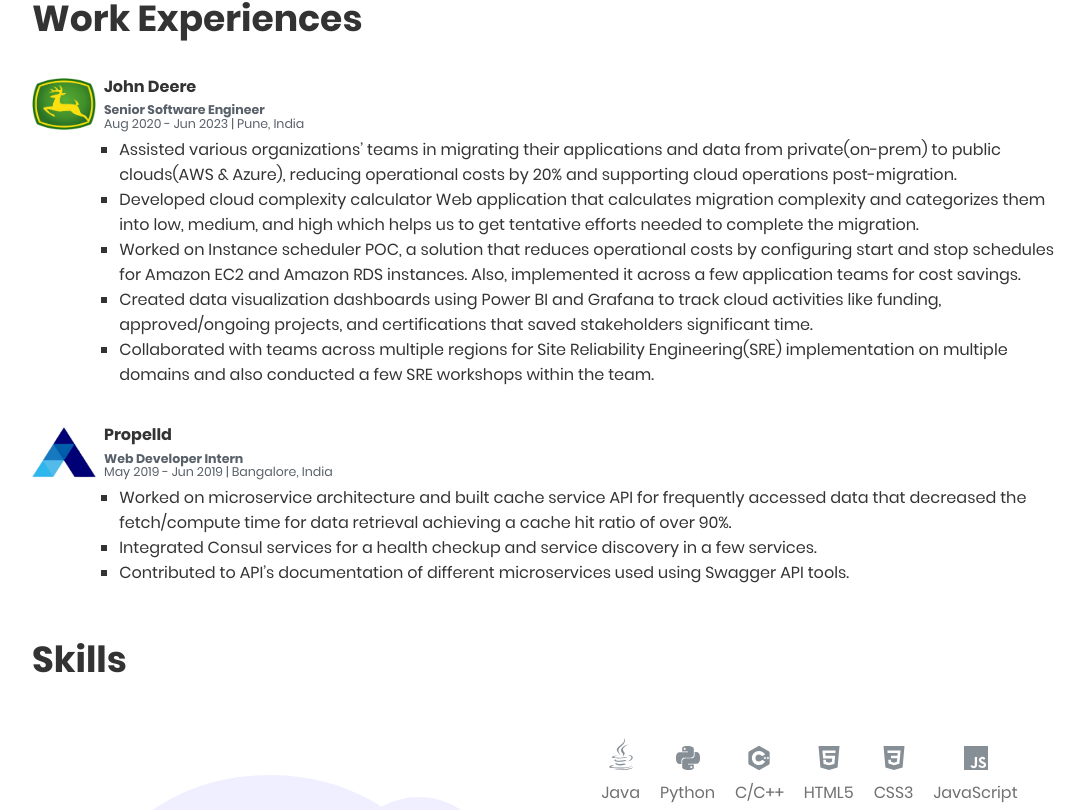
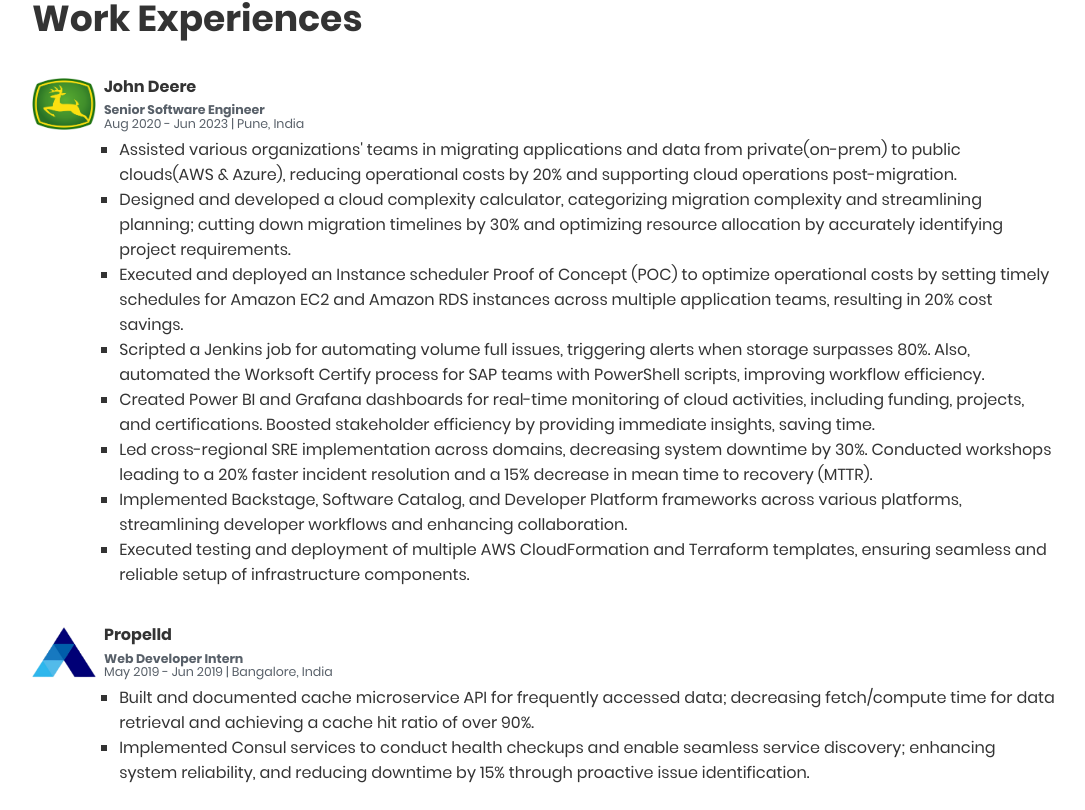
Before and after one commit to nguptaa183/myDevPortfolio, a React (Create React App) app: page / in a window 1280 px wide. Shown: the part 1350-2160 px from the top of the page, without its empty margins (96-1181 px from the left). Built offline with nearby package versions, Linux system fonts and the light colour scheme; no server answers.

Commit message:
Update experience.js

```diff
--- a/src/constants/userData/experience.js
+++ b/src/constants/userData/experience.js
@@ -11,11 +11,14 @@
     city: "Pune",
     country: "India",
     description: [
-      "Assisted various organizations’ teams in migrating their applications and data from private(on-prem) to public clouds(AWS & Azure), reducing operational costs by 20% and supporting cloud operations post-migration.",
-      "Developed cloud complexity calculator Web application that calculates migration complexity and categorizes them into low, medium, and high which helps us to get tentative efforts needed to complete the migration.",
-      "Worked on Instance scheduler POC, a solution that reduces operational costs by configuring start and stop schedules for Amazon EC2 and Amazon RDS instances. Also, implemented it across a few application teams for cost savings.",
-      "Created data visualization dashboards using Power BI and Grafana to track cloud activities like funding, approved/ongoing projects, and certifications that saved stakeholders significant time.",
-      "Collaborated with teams across multiple regions for Site Reliability Engineering(SRE) implementation on multiple domains and also conducted a few SRE workshops within the team.",
+      "Assisted various organizations' teams in migrating applications and data from private(on-prem) to public clouds(AWS & Azure), reducing operational costs by 20% and supporting cloud operations post-migration.",
+      "Designed and developed a cloud complexity calculator, categorizing migration complexity and streamlining planning; cutting down migration timelines by 30% and optimizing resource allocation by accurately identifying project requirements.",
+      "Executed and deployed an Instance scheduler Proof of Concept (POC) to optimize operational costs by setting timely schedules for Amazon EC2 and Amazon RDS instances across multiple application teams, resulting in 20% cost savings.",
+      "Scripted a Jenkins job for automating volume full issues, triggering alerts when storage surpasses 80%. Also, automated the Worksoft Certify process for SAP teams with PowerShell scripts, improving workflow efficiency.",
+      "Created Power BI and Grafana dashboards for real-time monitoring of cloud activities, including funding, projects, and certifications. Boosted stakeholder efficiency by providing immediate insights, saving time.",
+      "Led cross-regional SRE implementation across domains, decreasing system downtime by 30%. Conducted workshops leading to a 20% faster incident resolution and a 15% decrease in mean time to recovery (MTTR).",
+      "Implemented Backstage, Software Catalog, and Developer Platform frameworks across various platforms, streamlining developer workflows and enhancing collaboration.",
+      "Executed testing and deployment of multiple AWS CloudFormation and Terraform templates, ensuring seamless and reliable setup of infrastructure components.",
     ],
   },
   {
@@ -28,9 +31,8 @@
     city: "Bangalore",
     country: "India",
     description: [
-      "Worked on microservice architecture and built cache service API for frequently accessed data that decreased the fetch/compute time for data retrieval achieving a cache hit ratio of over 90%.",
-      "Integrated Consul services for a health checkup and service discovery in a few services.",
-      "Contributed to API’s documentation of different microservices used using Swagger API tools.",
+      "Built and documented cache microservice API for frequently accessed data; decreasing fetch/compute time for data retrieval and achieving a cache hit ratio of over 90%.",
+      "Implemented Consul services to conduct health checkups and enable seamless service discovery; enhancing system reliability, and reducing downtime by 15% through proactive issue identification.",
     ],
   },
 ];
```
